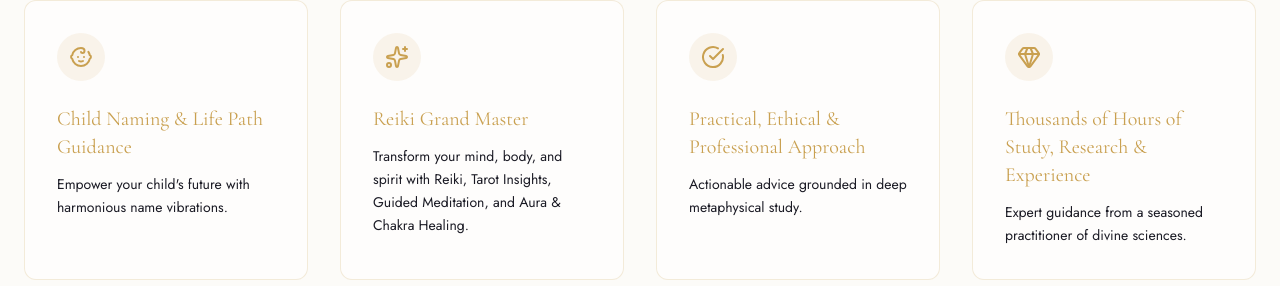
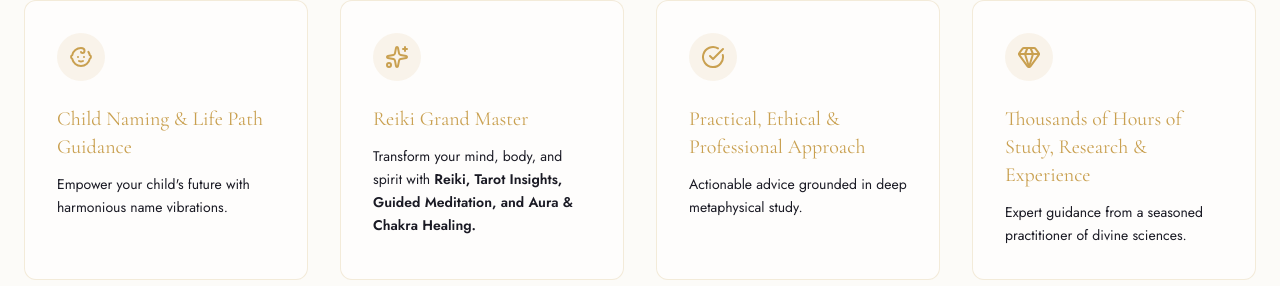
Before and after one commit to MyWorld0007/Sevenwithsusshil, a React (Vite) app: page / in a window 1280 px wide. Shown: the part 2244-2530 px from the top of the page. Built offline with nearby package versions, Linux system fonts and the light colour scheme; no server answers; what react-quill-new would draw is missing.

Commit message:
feat: enhance Reiki description formatting
Emphasize core service offerings in the Reiki Grand Master description for better readability.

```diff
--- a/src/pages/WhyChooseUs.tsx
+++ b/src/pages/WhyChooseUs.tsx
@@ -8,7 +8,7 @@ const reasons = [
   { icon: Briefcase, text: "Business & Brand Alignment Expertise", desc: "Optimize your corporate identity for growth, leadership, and prosperity." },
   { icon: Heart, text: "Relationship & Career Insights", desc: "Navigate your professional trajectory and romantic compatibility with clarity." },
   { icon: Baby, text: "Child Naming & Life Path Guidance", desc: "Empower your child's future with harmonious name vibrations." },
-  { icon: Sparkles, text: "Reiki Grand Master", desc: "Transform your mind, body, and spirit with Reiki, Tarot Insights, Guided Meditation, and Aura & Chakra Healing." },
+  { icon: Sparkles, text: "Reiki Grand Master", desc: <>Transform your mind, body, and spirit with <strong>Reiki, Tarot Insights, Guided Meditation, and Aura & Chakra Healing.</strong></> },
   { icon: CheckCircle, text: "Practical, Ethical & Professional Approach", desc: "Actionable advice grounded in deep metaphysical study." },
   { icon: Gem, text: "Thousands of Hours of Study, Research & Experience", desc: "Expert guidance from a seasoned practitioner of divine sciences." },
 ];
```
